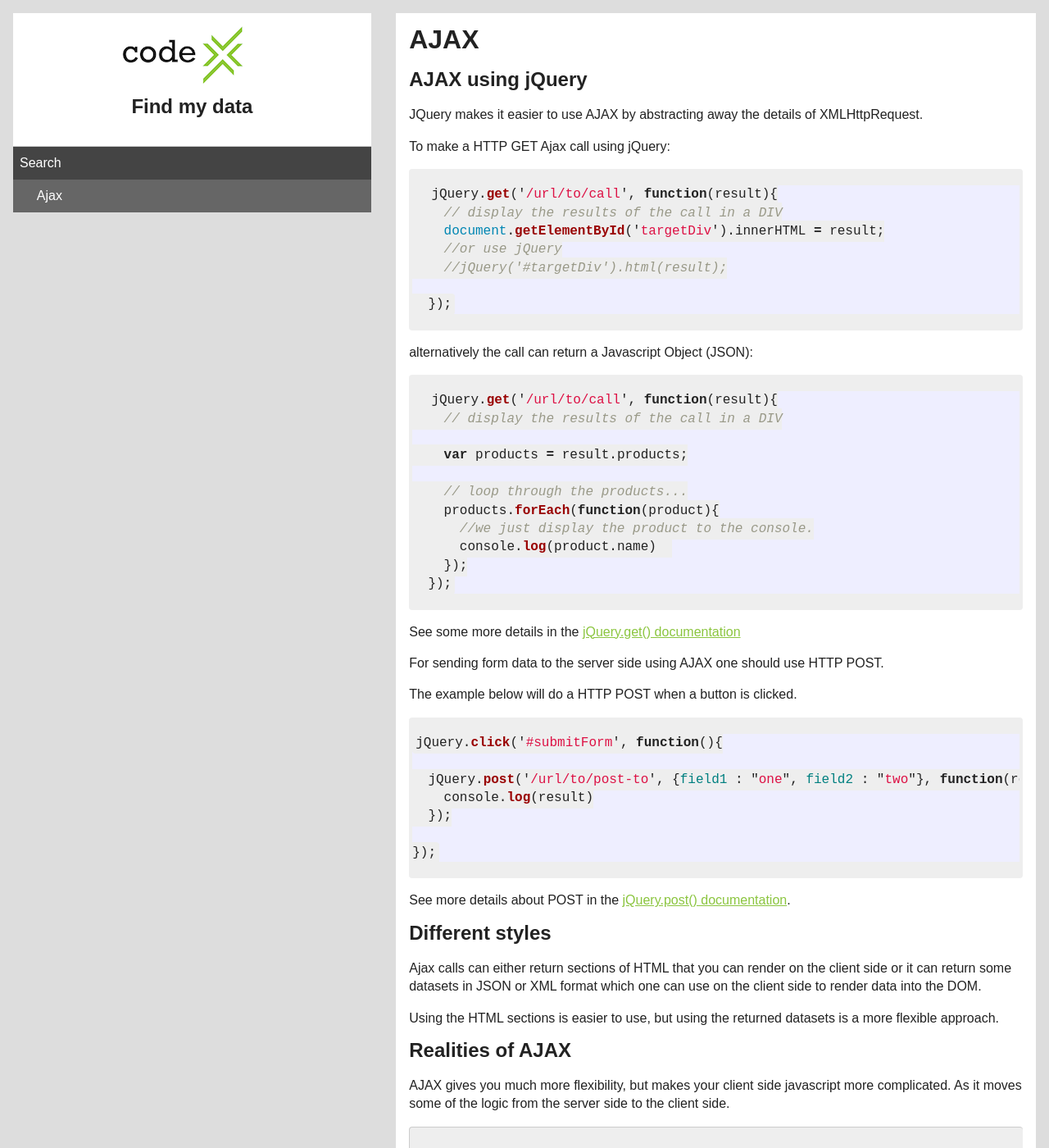
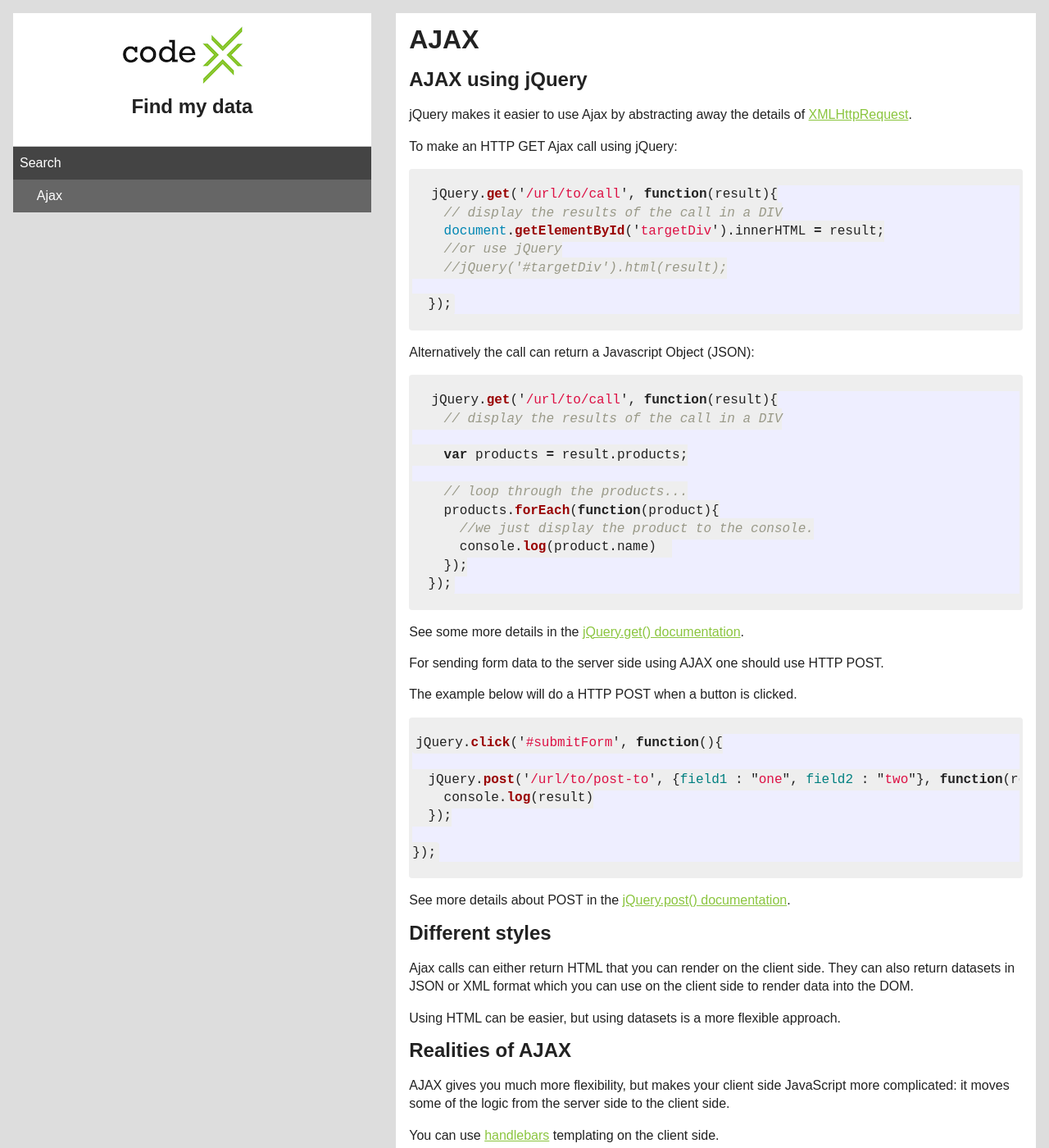
Before and after one commit to codex-academy/FindYourData, a Jekyll site: the page built from steps/ajax.md, in a window 1280 px wide and 1400 px high. Shown: the whole window at 82% size. Built offline with Jekyll 4.4.1, drawn with Linux system fonts in a browser that asks for light colours; some of the changed text lies outside the part shown.

Commit message:
Language and style tweaks

````diff
--- a/steps/ajax.md
+++ b/steps/ajax.md
@@ -5,9 +5,9 @@ layout: default
 
 ## AJAX using jQuery
 
-JQuery makes it easier to use AJAX by abstracting away the details of XMLHttpRequest.
+jQuery makes it easier to use Ajax by abstracting away the details of [XMLHttpRequest](https://developer.mozilla.org/en-US/docs/Web/API/XMLHttpRequest).
 
-To make a HTTP GET Ajax call using jQuery:
+To make an HTTP GET Ajax call using jQuery:
 
 ```javascript
   jQuery.get('/url/to/call', function(result){
@@ -19,7 +19,7 @@ To make a HTTP GET Ajax call using jQuery:
   });
 ```
 
-alternatively the call can return a Javascript Object (JSON):
+Alternatively the call can return a Javascript Object (JSON):
 
 ```javascript
   jQuery.get('/url/to/call', function(result){
@@ -35,7 +35,7 @@ alternatively the call can return a Javascript Object (JSON):
   });
 ```
 
-See some more details in the [jQuery.get() documentation](https://api.jquery.com/jquery.get/#jQuery-get-url-data-success-dataType)
+See some more details in the [jQuery.get() documentation](https://api.jquery.com/jquery.get/#jQuery-get-url-data-success-dataType).
 
 For sending form data to the server side using AJAX one should use HTTP POST.
 
@@ -55,12 +55,12 @@ See more details about POST in the [jQuery.post() documentation](https://api.jqu
 
 ## Different styles
 
-Ajax calls can either return sections of HTML that you can render on the client side or it can return some datasets in JSON or XML format which one can use on the client side to render data into the DOM.
+Ajax calls can either return HTML that you can render on the client side. They can also return datasets in JSON or XML format which you can use on the client side to render data into the DOM.
 
-Using the HTML sections is easier to use, but using the returned datasets is a more flexible approach.
+Using HTML can be easier, but using datasets is a more flexible approach.
 
 ## Realities of AJAX
 
-AJAX gives you much more flexibility, but makes your client side javascript more complicated. As it moves some of the logic from the server side to the client side.
+AJAX gives you much more flexibility, but makes your client side JavaScript more complicated: it moves some of the logic from the server side to the client side.
 
-> Good news : you can use [handlebars](http://handlebarsjs.com/) templating on the client side.
+You can use [handlebars](http://handlebarsjs.com/) templating on the client side.
````
Also changed, not shown: index.md (+7 -7 lines).
